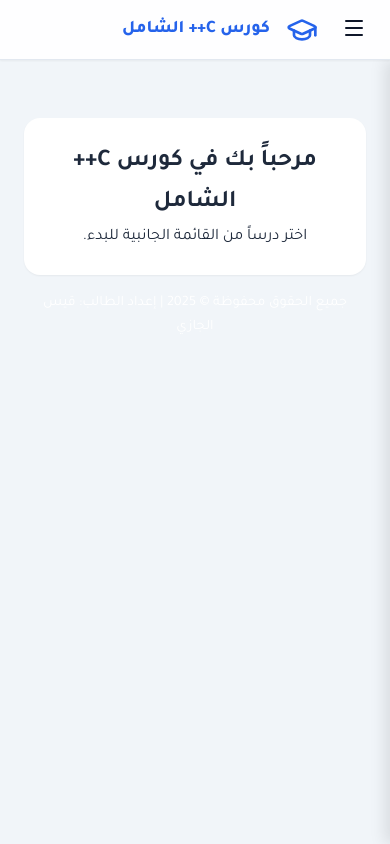
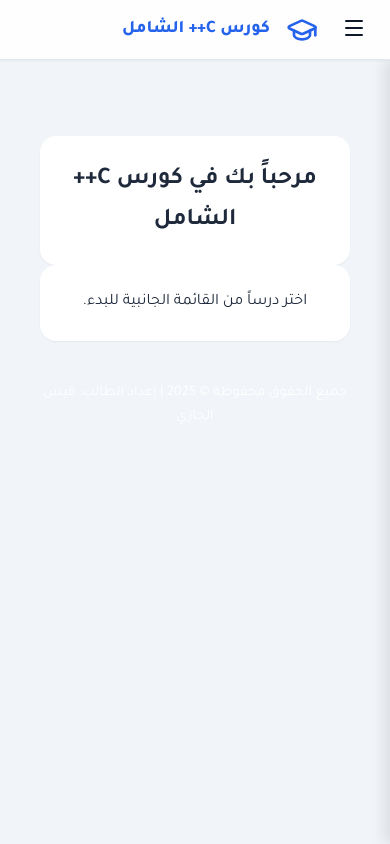
Before and after one commit to qaes26/c, a React (Vite) app: page / in a window 390 px wide. Both pictures are taken after a click on the button "ابدأ التعلم الآن". Built offline with nearby package versions, Linux system fonts and the light colour scheme.

Commit message:
Fix mobile layout to single column overlay

```diff
--- a/src/index.css
+++ b/src/index.css
@@ -468,11 +468,14 @@ code {
 
   .author-badge {
     display: none;
-    /* Hide on very small screens or move to menu */
   }
 
   .main-container {
+    display: block;
+    /* Remove flex layout */
     position: relative;
+    height: calc(100vh - var(--header-height));
+    /* Keep fixed height for internal scrolling */
   }
 
   .app-sidebar {
@@ -480,11 +483,13 @@ code {
     top: var(--header-height);
     right: 0;
     bottom: 0;
+    width: var(--sidebar-width);
     z-index: 900;
     transform: translateX(100%);
-    /* Hidden by default (RTL) */
     transition: transform 0.3s ease-in-out;
     box-shadow: -5px 0 15px rgba(0, 0, 0, 0.1);
+    border-left: none;
+    /* Remove border in overlay mode */
   }
 
   .app-sidebar.open {
@@ -492,11 +497,29 @@ code {
   }
 
   .content-area {
-    padding: 1.5rem;
+    width: 100%;
+    height: 100%;
+    /* Fill container */
+    padding: 1rem;
+    margin: 0;
   }
 
   .content-wrapper {
     padding: 1.5rem;
+    margin: 0 auto;
+    width: 100%;
+    box-shadow: none;
+    /* Simplify on mobile */
+    background: transparent;
+    /* Or keep white but ensure it fits */
+  }
+
+  /* Ensure content inside wrapper is readable */
+  .content-wrapper>* {
+    background: var(--bg-card);
+    padding: 1.5rem;
+    border-radius: 16px;
+    box-shadow: var(--shadow-sm);
   }
 
   .hero-title {
@@ -505,7 +528,6 @@ code {
 
   .menu-btn {
     display: block;
-    /* Will be styled in Header component */
     background: none;
     border: none;
     cursor: pointer;
```
